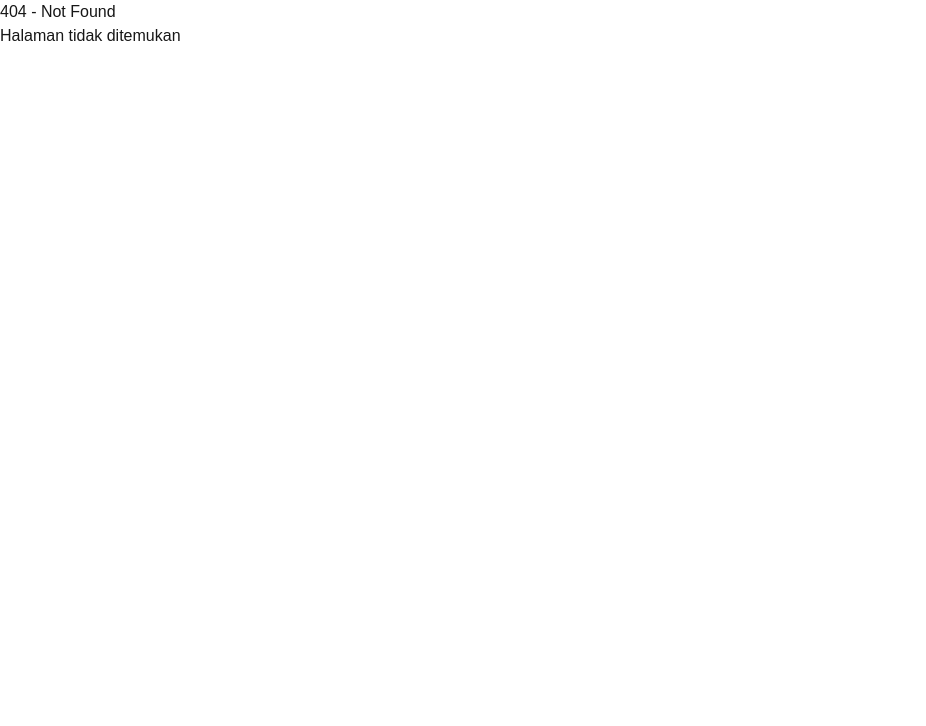
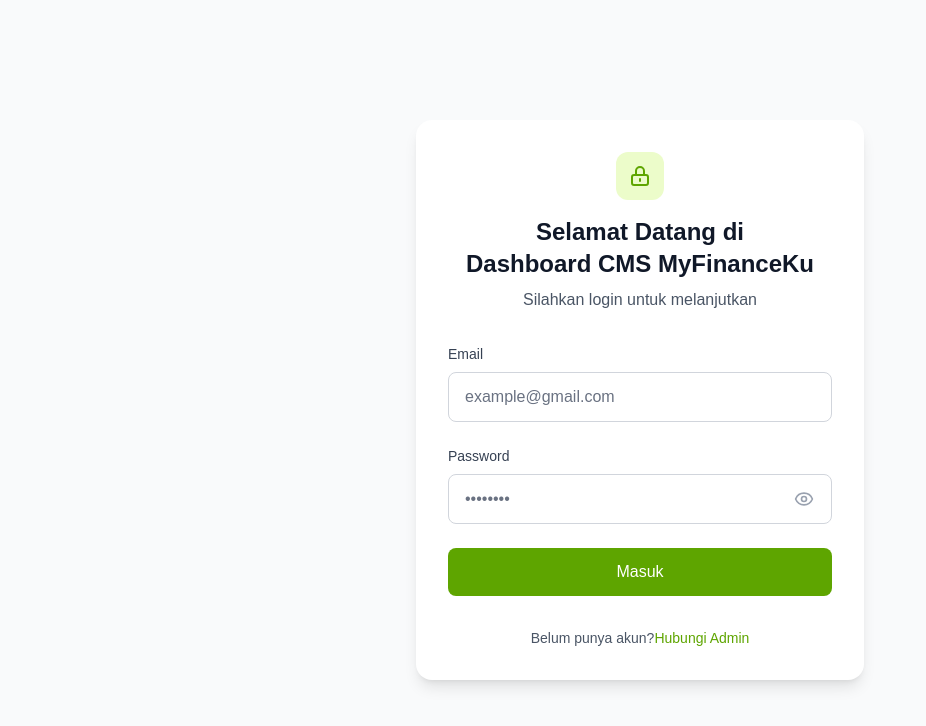
Before and after one commit to NaApipp/cms_myfinanceku, a Next.js app: page /login in a window 1280 px wide. Before the commit this address had no page. Shown: the top 726 px of the page, without its empty margins (0-926 px from the left). Built offline with nearby package versions, Linux system fonts and the light colour scheme.

Commit message:
feat: create login page

```diff
--- /dev/null
+++ b/app/login/page.tsx
@@ -0,0 +1,235 @@
+"use client";
+
+import { useRouter } from "next/navigation";
+import { useState } from "react";
+import { Eye, EyeOff } from "lucide-react";
+
+export default function page() {
+  const router = useRouter();
+  const [isLoading, setIsLoading] = useState(false);
+  const [message, setMessage] = useState<{
+    type: "success" | "error";
+    text: string;
+  } | null>(null);
+  const [formData, setFormData] = useState({
+    email: "",
+    password: "",
+  });
+
+  const [showPassword, setShowPassword] = useState(false);
+
+  const handleInputChange = (e: React.ChangeEvent<HTMLInputElement>) => {
+    const { name, value } = e.target;
+    setFormData((prevData) => ({
+      ...prevData,
+      [name]: value,
+    }));
+
+    // Hapus pesan error jika user mulai mengetik lagi
+    if (message) {
+      setMessage(null);
+    }
+  };
+
+  const handleSubmit = async (e: React.FormEvent<HTMLFormElement>) => {
+    e.preventDefault();
+    setIsLoading(true);
+    setMessage(null);
+
+    try {
+      const response = await fetch(
+        "/api/admin/login",
+        {
+          method: "POST",
+          headers: {
+            "Content-Type": "application/json",
+          },
+          body: JSON.stringify(formData),
+      });
+
+      const result = await response.json();
+
+      if (response.ok) {
+        setMessage({ type: "success", text: "Login berhasil! Mengalihkan..." });
+
+        // Simpan data user ke sessionStorage
+        if (result.user) {
+          sessionStorage.setItem("user-admin", JSON.stringify(result.user));
+        }
+
+        // Redirect berdasarkan response API
+        setTimeout(() => {
+          router.push(result.redirectTo || "/dashboard");
+        }, 1000);
+      } else {
+        setMessage({
+          type: "error",
+          text: result.message || "Username atau password salah.",
+        });
+      }
+    } catch (error) {
+      setMessage({
+        type: "error",
+        text: "Gagal menghubungi server. Silakan coba lagi.",
+      });
+    } finally {
+      setIsLoading(false);
+    }
+  };
+  return (
+    <>
+      <div className="min-h-screen bg-gray-50 dark:bg-gray-900 flex items-center justify-center px-4 py-12">
+        <div className="max-w-md w-full">
+          <div className="bg-white dark:bg-gray-800 rounded-2xl shadow-lg p-8">
+            <div className="text-center mb-8">
+              <div className="inline-flex items-center justify-center w-12 h-12 bg-lime-100 dark:bg-lime-900/40 rounded-xl mb-4">
+                <svg
+                  className="w-6 h-6 text-lime-600 dark:text-lime-400"
+                  fill="none"
+                  stroke="currentColor"
+                  viewBox="0 0 24 24"
+                >
+                  <path
+                    strokeLinecap="round"
+                    strokeLinejoin="round"
+                    strokeWidth="2"
+                    d="M12 15v2m-6 4h12a2 2 0 002-2v-6a2 2 0 00-2-2H6a2 2 0 00-2 2v6a2 2 0 002 2zm10-10V7a4 4 0 00-8 0v4h8z"
+                  />
+                </svg>
+              </div>
+              <h2 className="text-2xl font-bold text-gray-900 dark:text-white">
+                Selamat Datang di <br />
+                Dashboard CMS MyFinanceKu
+              </h2>
+              <p className="text-gray-600 dark:text-gray-400 mt-2">
+                Silahkan login untuk melanjutkan
+              </p>
+            </div>
+            <form className="space-y-6" onSubmit={handleSubmit}>
+              <div>
+                <label
+                  htmlFor="email"
+                  className="block text-sm font-medium text-gray-700 dark:text-gray-300 mb-2"
+                >
+                  Email
+                </label>
+                <input
+                  value={formData.email}
+                  onChange={handleInputChange}
+                  id="email"
+                  name="email"
+                  type="email"
+                  required
+                  className="w-full px-4 py-3 bg-white dark:bg-gray-700 border border-gray-300 dark:border-gray-600 rounded-lg focus:ring-2 focus:ring-lime-500 dark:focus:ring-lime-400 focus:border-lime-500 dark:focus:border-lime-400 outline-none transition-colors text-gray-900 dark:text-white placeholder-gray-500 dark:placeholder-gray-400"
+                  placeholder="example@gmail.com"
+                />
+              </div>
+
+              <div>
+                <div className="flex items-center justify-between mb-2">
+                  <label
+                    htmlFor="password"
+                    className="block text-sm font-medium text-gray-700 dark:text-gray-300"
+                  >
+                    Password
+                  </label>
+                </div>
+                <div className="relative">
+                  <input
+                    value={formData.password}
+                    onChange={handleInputChange}
+                    id="password"
+                    name="password"
+                    type={showPassword ? "text" : "password"}
+                    required
+                    className="w-full px-4 py-3 bg-white dark:bg-gray-700 border border-gray-300 dark:border-gray-600 rounded-lg focus:ring-2 focus:ring-lime-500 dark:focus:ring-lime-400 focus:border-lime-500 dark:focus:border-lime-400 outline-none transition-colors text-gray-900 dark:text-white placeholder-gray-500 dark:placeholder-gray-400"
+                    placeholder="••••••••"
+                  />
+                  <button
+                    type="button"
+                    onClick={() => setShowPassword(!showPassword)}
+                    className="absolute right-3 top-1/2 -translate-y-1/2 p-1.5 text-gray-400 hover:text-gray-600 dark:text-gray-500 dark:hover:text-gray-300 transition-colors focus:outline-none"
+                  >
+                    {showPassword ? (
+                      <EyeOff className="w-5 h-5" />
+                    ) : (
+                      <Eye className="w-5 h-5" />
+                    )}
+                  </button>
+                </div>
+              </div>
+
+              {message && (
+                <div
+                  className={`mb-6 rounded-xl p-4 text-sm font-medium animate-in fade-in slide-in-from-top-2 duration-300 ${
+                    message.type === "success"
+                      ? "bg-emerald-50 border border-emerald-100 text-emerald-800"
+                      : "bg-rose-50 border border-rose-100 text-rose-800"
+                  }`}
+                >
+                  <div className="flex items-center gap-3">
+                    {message.type === "success" ? (
+                      <svg
+                        className="h-5 w-5 text-emerald-500"
+                        fill="none"
+                        viewBox="0 0 24 24"
+                        stroke="currentColor"
+                      >
+                        <path
+                          strokeLinecap="round"
+                          strokeLinejoin="round"
+                          strokeWidth={2}
+                          d="M5 13l4 4L19 7"
+                        />
+                      </svg>
+                    ) : (
+                      <svg
+                        className="h-5 w-5 text-rose-500"
+                        fill="none"
+                        viewBox="0 0 24 24"
+                        stroke="currentColor"
+                      >
+                        <path
+                          strokeLinecap="round"
+                          strokeLinejoin="round"
+                          strokeWidth={2}
+                          d="M12 8v4m0 4h.01M21 12a9 9 0 11-18 0 9 9 0 0118 0z"
+                        />
+                      </svg>
+                    )}
+                    {message.text}
+                  </div>
+                </div>
+              )}
+
+              {isLoading ? (
+                <button
+                  type="button"
+                  disabled
+                  className="w-full bg-gray-300 dark:bg-gray-700 text-white py-3 px-4 rounded-lg cursor-not-allowed flex items-center justify-center"
+                >
+                  <div className="animate-spin rounded-full h-5 w-5 border-t-2 border-b-2 border-gray-400 mr-3"></div>
+                  Memproses...
+                </button>
+              ) : (
+                <button
+                  type="submit"
+                  className="w-full bg-lime-600 dark:bg-lime-500 text-white py-3 px-4 rounded-lg font-medium hover:bg-lime-700 dark:hover:bg-lime-600 focus:outline-none focus:ring-2 focus:ring-offset-2 focus:ring-lime-500 dark:focus:ring-offset-gray-800 transition-colors"
+                >
+                  Masuk
+                </button>
+              )}
+            </form>
+
+            <p className="mt-8 text-center text-sm text-gray-600 dark:text-gray-400">
+              Belum punya akun?
+              <span className="font-medium text-lime-600 dark:text-lime-400">
+                Hubungi Admin
+              </span>
+            </p>
+          </div>
+        </div>
+      </div>
+    </>
+  );
+}
```
